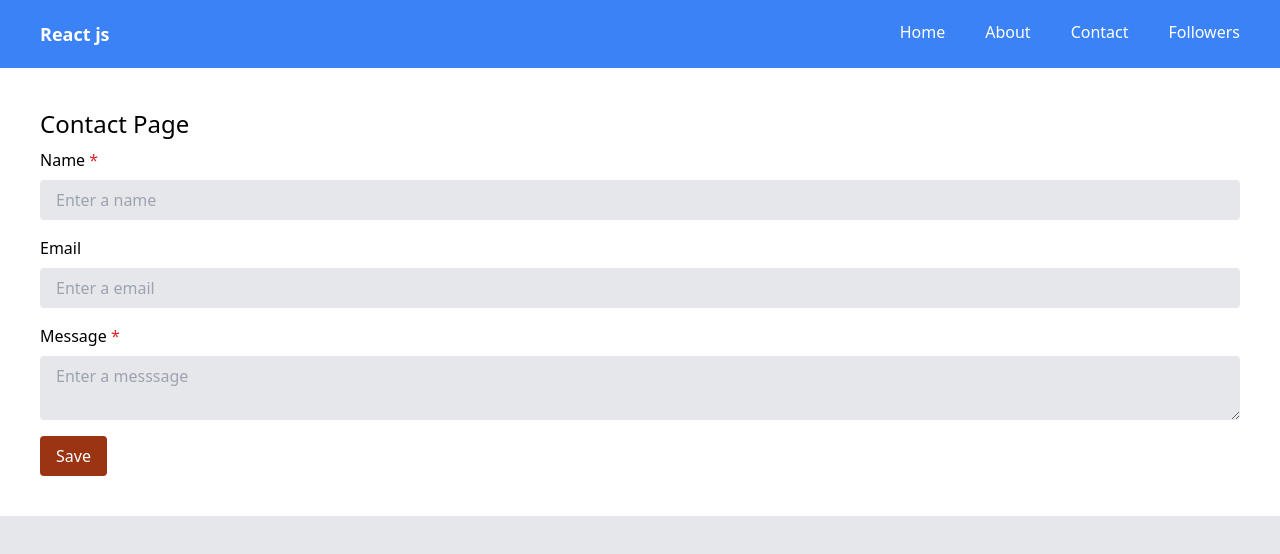
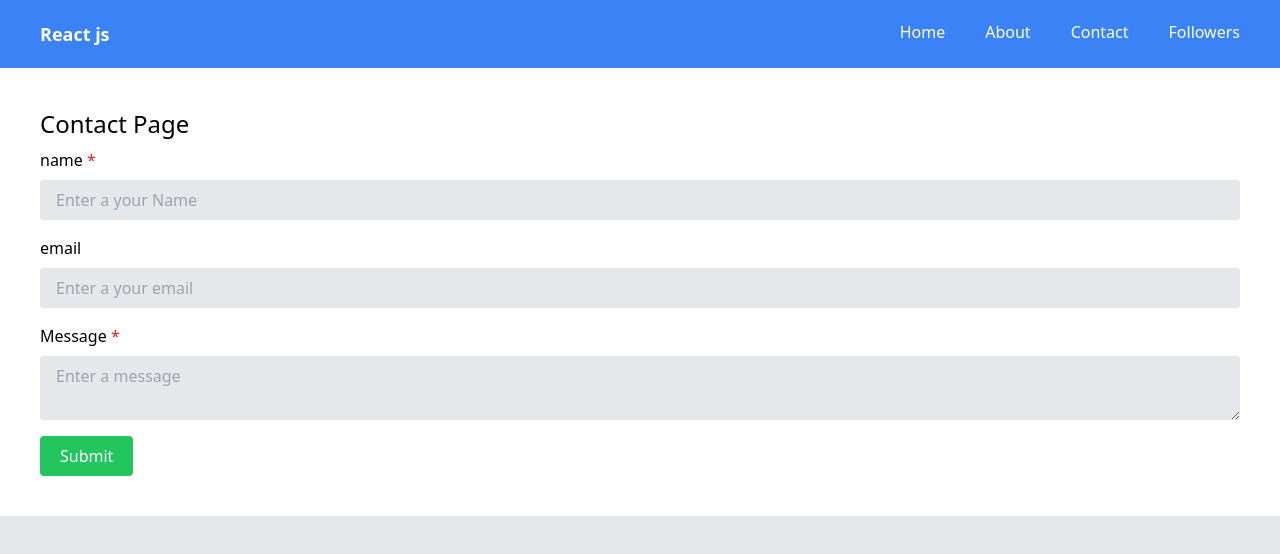
Before and after one commit to PRAVEEN200307/react-intro, a React (Vite) app: page /contact in a window 1280 px wide. Shown: the top 554 px of the page. Built offline with nearby package versions, Linux system fonts and the light colour scheme.

Commit message:
feat: react-hook form

```diff
--- a/package.json
+++ b/package.json
@@ -10,9 +10,12 @@
     "preview": "vite preview"
   },
   "dependencies": {
+    "@hookform/resolvers": "^3.3.4",
     "react": "^18.2.0",
     "react-dom": "^18.2.0",
-    "react-router-dom": "^6.22.3"
+    "react-hook-form": "^7.51.2",
+    "react-router-dom": "^6.22.3",
+    "zod": "^3.22.4"
   },
   "devDependencies": {
     "@types/react": "^18.2.66",
--- a/src/assets/components/forms/InputForm.jsx
+++ b/src/assets/components/forms/InputForm.jsx
@@ -1,7 +1,17 @@
 import PropTypes from "prop-types";
 
-const InputForm = ({id,label,type,formName,placeHolder,handleOnchange,value,name,required}) => {
-
+const InputForm = ({
+  id,
+  label,
+  register,
+  type = "text",
+  formName,
+  placeHolder,
+  value,
+  name,
+  error,
+  required
+}) => {
   return (
     <div>
       <label htmlFor={formName} className="block mb-2">
@@ -14,9 +24,9 @@ const InputForm = ({id,label,type,formName,placeHolder,handleOnchange,value,name
         value={value}
         placeholder={placeHolder}
         className="bg-gray-200 block px-4 py-2 rounded outline-none w-full"
-        onChange={handleOnchange}
-        required={required}
+        {...register}
       />
+      {error && <small className="text-red-500">{error.message}</small>}
     </div>
   );
 };
@@ -26,10 +36,11 @@ InputForm.propTypes = {
   label: PropTypes.string,
   formName: PropTypes.string,
   placeHolder: PropTypes.string,
-  type : PropTypes.string,
-  handleOnchange : PropTypes.func,
-  value : PropTypes.string,
-  name : PropTypes.string,
+  type: PropTypes.string,
+  value: PropTypes.string,
+  name: PropTypes.string,
+  register: PropTypes.object,
+  error: PropTypes.object,
   required: PropTypes.bool
 };
 
--- a/src/assets/components/forms/InputTextArea.jsx
+++ b/src/assets/components/forms/InputTextArea.jsx
@@ -1,19 +1,10 @@
 import PropTypes from "prop-types";
 
-const InputTextArea = ({
-  id,
-  label,
-  formName,
-  placeHolder,
-  handleOnchange,
-  value,
-  name,
-  required,
-}) => {
+const InputTextArea = ({ id, label, formName, placeHolder, value, name,register,error,required }) => {
   return (
     <div>
       <label htmlFor={formName} className="block mb-2">
-        {label} {required ? <span className="text-red-600">*</span> : ""}
+        {label} {required?<span className="text-red-600">*</span>:''}
       </label>
       <textarea
         name={name}
@@ -21,9 +12,9 @@ const InputTextArea = ({
         value={value}
         placeholder={placeHolder}
         className="bg-gray-200 block px-4 py-2 rounded outline-none w-full"
-        onChange={handleOnchange}
-        required={required}
+        {...register}
       ></textarea>
+      {error&&<small className="text-red-500">{error.message}</small>}
     </div>
   );
 };
@@ -34,10 +25,11 @@ InputTextArea.propTypes = {
   formName: PropTypes.string,
   placeHolder: PropTypes.string,
   type: PropTypes.string,
-  handleOnchange: PropTypes.func,
   value: PropTypes.string,
   name: PropTypes.string,
-  required: PropTypes.bool,
+  register: PropTypes.object,
+  error:PropTypes.object,
+  required:PropTypes.bool
 };
 
 export default InputTextArea;
--- /dev/null
+++ b/src/assets/pages/Contact copy.jsx
@@ -0,0 +1,72 @@
+import { useState } from "react";
+import FormButtons from "../components/buttons/FormButtons";
+import InputForm from "../components/forms/InputForm";
+import InputTextArea from "../components/forms/InputTextArea";
+
+function Contact() {
+  const [form, setForm] = useState({ uName: "", inputEmail: "", msg: "" });
+
+  const handleInputs = (e) => {
+    const { name, value } = e.target;
+    setForm((preview) => ({
+      ...preview,
+      [name]: value,
+    }));
+  };
+
+  const submitFormtoServer = (e) => {
+    e.preventDefault();
+    console.log(form);
+    alert("form submitted succesfully!");
+  };
+
+  return (
+    <div className=" bg-gray-200 min-h-screen">
+      <div className="bg-white p-10">
+        <h1 className="text-2xl">Contact Page</h1>
+        <form action="" onSubmit={submitFormtoServer}>
+          <div className="mt-2 space-y-4">
+            <InputForm
+              label="Name"
+              placeHolder="Enter a name"
+              formName="UserName"
+              id="UserName"
+              name="uName"
+              type="text"
+              value={form.uName}
+              handleOnchange={handleInputs}
+              required
+            />
+            <InputForm
+              label="Email"
+              placeHolder="Enter a email"
+              formName="userEmail"
+              id="userEmail"
+              name="inputEmail"
+              type="email"
+              value={form.inputEmail}
+              handleOnchange={handleInputs}
+            />
+
+            <InputTextArea
+              label="Message"
+              placeHolder="Enter a messsage"
+              formName="userMessage"
+              id="userMessage"
+              name="msg"
+              type="email"
+              value={form.msg}
+              handleOnchange={handleInputs}
+              required
+            />
+            <div>
+              <FormButtons text="Save" />
+            </div>
+          </div>
+        </form>
+      </div>
+    </div>
+  );
+}
+
+export default Contact;
--- a/src/assets/pages/Contact.jsx
+++ b/src/assets/pages/Contact.jsx
@@ -1,66 +1,89 @@
-import { useState } from "react";
-import FormButtons from "../components/buttons/FormButtons";
+import { useForm } from "react-hook-form";
 import InputForm from "../components/forms/InputForm";
+
 import InputTextArea from "../components/forms/InputTextArea";
+import { z } from "zod";
+import { zodResolver } from "@hookform/resolvers/zod";
+
+const schema = z.object({
+  name: z.string().min(3).max(20),
+  email: z.string().email(),
+  userMessage: z.string().min(8).max(150)
+});
 
 function Contact() {
-  const [form, setForm] = useState({ uName: "", inputEmail: "", msg: "" });
+  const {
+    register,
+    handleSubmit,
+    formState: { errors },
+  } = useForm({
+    // defaultValues:{
+    //   name:"praveen"
+    // }
+    resolver: zodResolver(schema),
+  });
 
-  const handleInputs = (e) => {
-    const { name, value } = e.target;
-    setForm((preview) => ({
-      ...preview,
-      [name]: value,
-    }));
-  };
-
-  const submitFormtoServer = (e) => {
-    e.preventDefault();
-    console.log(form);
-    alert("form submitted succesfully!");
+  const handleSubmitFromTheServer = (data) => {
+    console.log(data);
+    alert("form submitted successfully");
   };
 
   return (
     <div className=" bg-gray-200 min-h-screen">
       <div className="bg-white p-10">
         <h1 className="text-2xl">Contact Page</h1>
-        <form action="" onSubmit={submitFormtoServer}>
+        <form action="#" onSubmit={handleSubmit(handleSubmitFromTheServer)}>
           <div className="mt-2 space-y-4">
             <InputForm
-              label="Name"
-              placeHolder="Enter a name"
               formName="UserName"
               id="UserName"
-              name="uName"
-              type="text"
-              value={form.uName}
-              handleOnchange={handleInputs}
+              label="name"
+              name="name"
+              placeHolder="Enter a your Name"
               required
+              register={register("name", {
+                required: "This name field required"
+                // minLength:{
+                //   value:3,
+                //   message:"minimum 3 charater required"
+                // },
+                // maxLength:{
+                //   value:20,
+                //   message:"maxmimum 20 charater requirest"
+                // }
+              })}
+              error={errors.name}
             />
+
             <InputForm
-              label="Email"
-              placeHolder="Enter a email"
               formName="userEmail"
               id="userEmail"
-              name="inputEmail"
+              label="email"
+              name="email"
+              placeHolder="Enter a your email"
               type="email"
-              value={form.inputEmail}
-              handleOnchange={handleInputs}
+              register={register("email", {
+                // required: "This Email field required",
+              })}
+              error={errors.email}
             />
 
             <InputTextArea
+              formName="message"
               label="Message"
-              placeHolder="Enter a messsage"
-              formName="userMessage"
-              id="userMessage"
-              name="msg"
-              type="email"
-              value={form.msg}
-              handleOnchange={handleInputs}
+              name="userMessage"
+              id="message"
+              placeHolder="Enter a message"
               required
+              register={register("userMessage", {
+                // required: "This Message field required",
+              })}
+              error={errors.userMessage}
             />
             <div>
-              <FormButtons text="Save" />
+              <button className=" bg-green-500 px-5 py-2 rounded text-white">
+                Submit
+              </button>
             </div>
           </div>
         </form>
```
Also changed, not shown: 1 other file (tests, documents, lock files or other folders).
